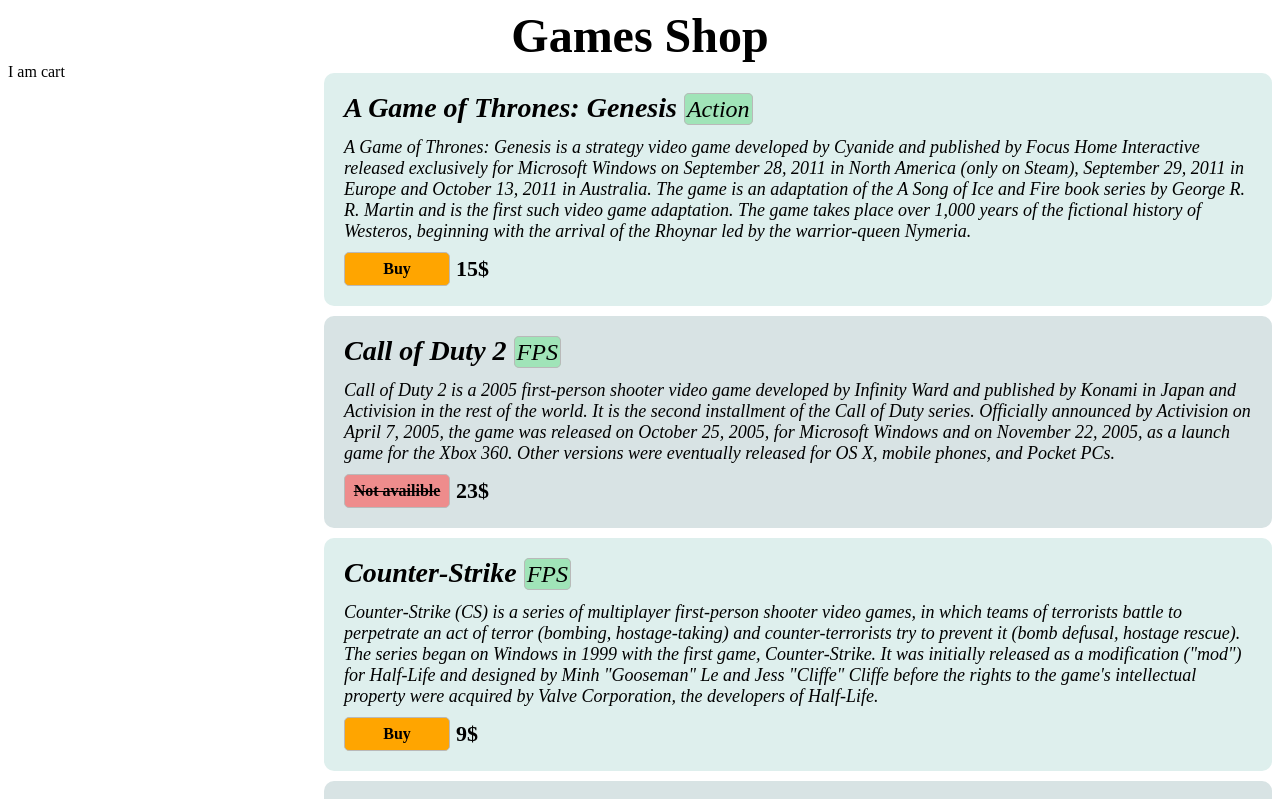
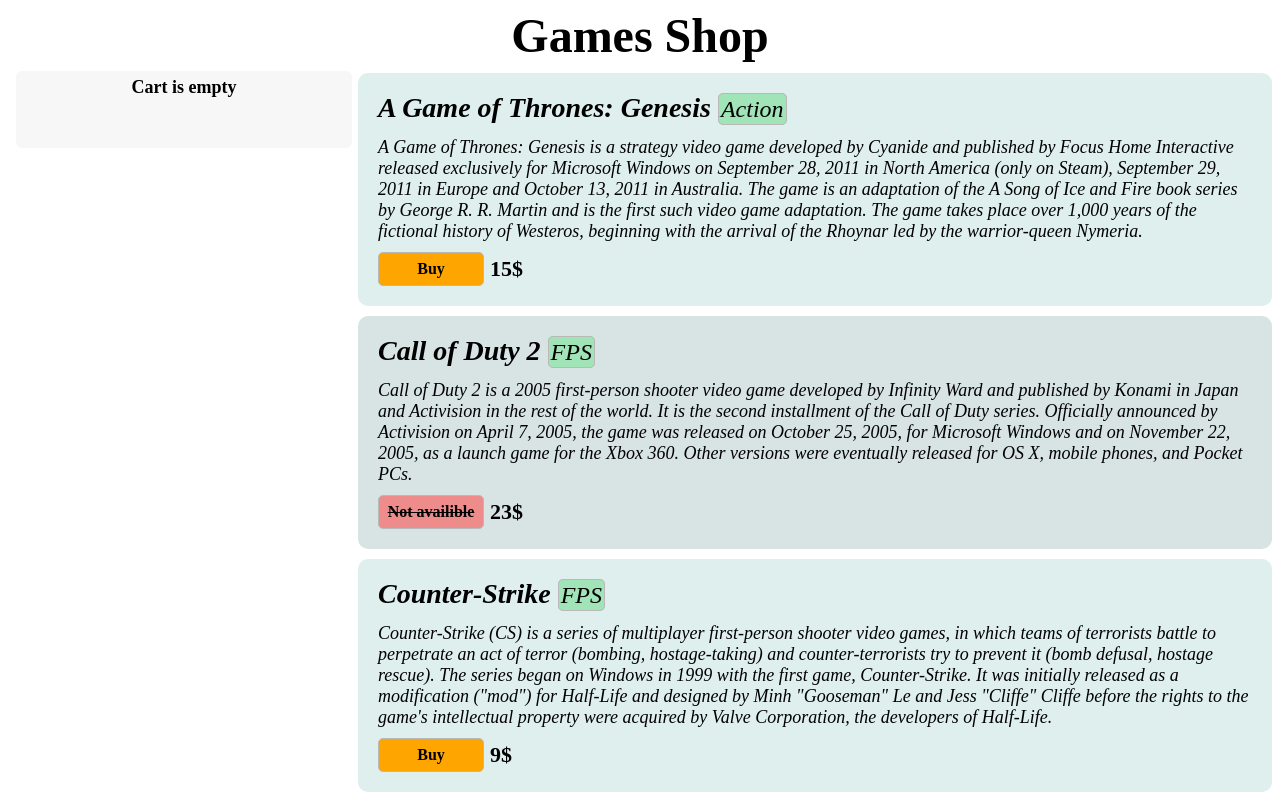
Before and after one commit to YuriChupyrkin/angular-shop, an Angular app: page / in a window 1280 px wide. Shown: the top 799 px of the page. Built offline with nearby package versions, Linux system fonts and the light colour scheme.

Commit message:
Add cart component

```diff
--- a/src/app/app.component.html
+++ b/src/app/app.component.html
@@ -5,7 +5,7 @@
   <div class="games-shop">
     <div class="cart">
       <div class="cart-content">
-          I am cart
+        <app-cart></app-cart>
       </div>
     </div>
     <div class="products">
--- a/src/app/app.component.scss
+++ b/src/app/app.component.scss
@@ -9,16 +9,15 @@
 }
 
 .cart {
-  flex: 2 2;
-  max-width: 350px;
-  min-width: 150px;
+  flex-basis: 350px;
   position: relative;
 
   .cart-content {
     position: fixed;
+    width: 320px;
   }
 }
 
 .products {
-  flex: 6 6;
+  flex: 1;
 }
--- a/src/app/app.module.ts
+++ b/src/app/app.module.ts
@@ -5,12 +5,14 @@
 import { ProductsComponent } from './product/products.component';
 import { ProductItemComponent } from './product/product-item/product-item.component';
 import { ProductsService } from './product/products.service';
+import { CartComponent } from './cart/cart.component';
 
 @NgModule({
   declarations: [
     AppComponent,
     ProductsComponent,
     ProductItemComponent,
+    CartComponent,
   ],
   imports: [
     BrowserModule,
--- /dev/null
+++ b/src/app/cart/cart.component.html
@@ -0,0 +1,11 @@
+<div class="cart-body">
+  <div *ngIf="items.length; else emptyCart">
+    items....
+
+  </div>
+  <ng-template #emptyCart>
+    <div class="epmty-cart">
+      Cart is empty
+    </div>
+  </ng-template>
+</div>
--- /dev/null
+++ b/src/app/cart/cart.component.scss
@@ -0,0 +1,13 @@
+.cart-body {
+  background: #f7f7f7;
+  padding: 6px 8px 50px 8px;
+  margin: 8px;
+  border-radius: 6px;
+  width: 100%;
+}
+
+.epmty-cart {
+  font-weight: bold;
+  font-size: 18px;
+  text-align: center;
+}
--- /dev/null
+++ b/src/app/cart/cart.component.ts
@@ -0,0 +1,22 @@
+import { Component, OnInit } from '@angular/core';
+
+import Product from '../common/product.model';
+
+@Component({
+  selector: 'app-cart',
+  templateUrl: './cart.component.html',
+  styleUrls: ['./cart.component.scss']
+})
+export class CartComponent implements OnInit {
+  items: Array<Product>;
+
+  constructor() { }
+
+  ngOnInit() {
+    this.items = [];
+  }
+
+  onBuy(product: Product): void {
+    console.log('add product!!');
+  }
+}
```
Also changed, not shown: 1 other file (tests, documents, lock files or other folders).
